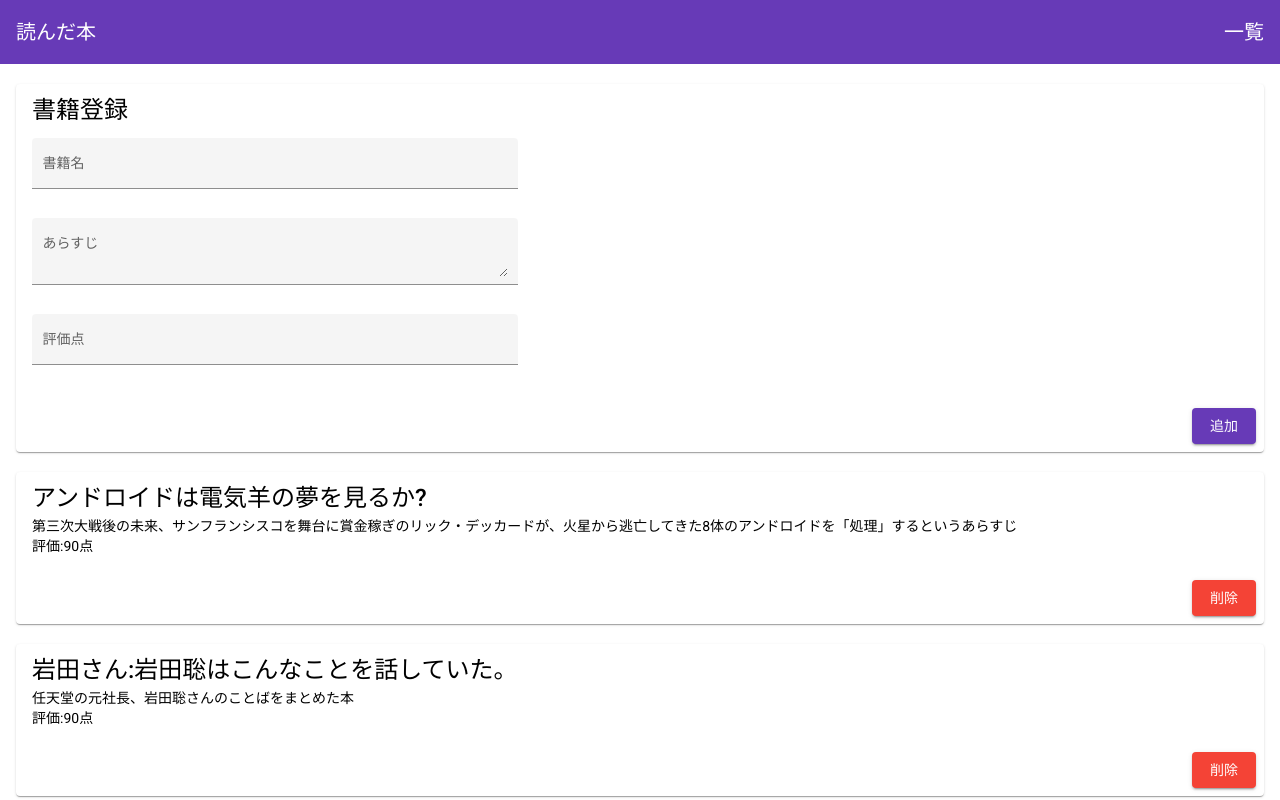
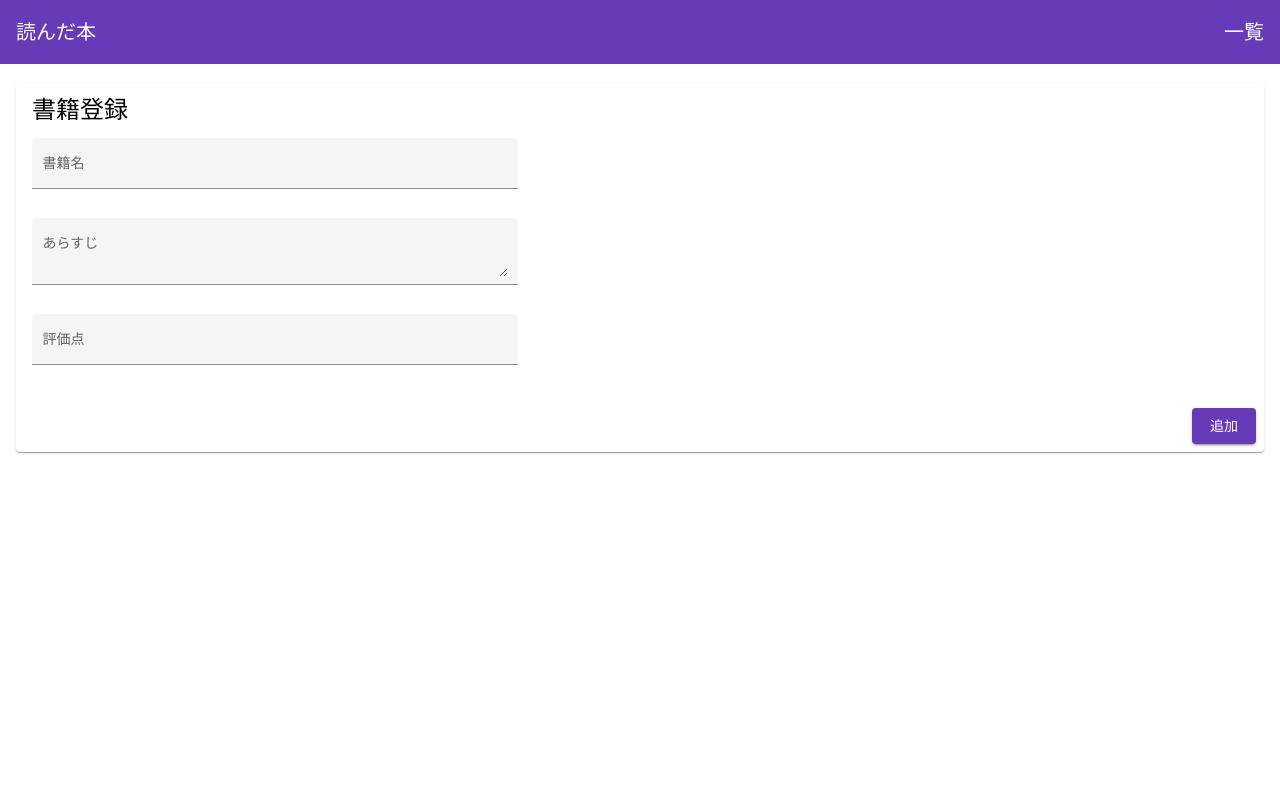
Before and after one commit to x1jy0/intern-book-app, an Angular app in the folder intern-book-app/: page / in a window 1280 px wide. Built offline with nearby package versions, Linux system fonts and the light colour scheme.

Commit message:
@Inputを記述

```diff
--- a/intern-book-app/src/app/components/card/card.component.ts
+++ b/intern-book-app/src/app/components/card/card.component.ts
@@ -1,4 +1,4 @@
-import { Component, OnInit } from '@angular/core';
+import { Component, OnInit,Input } from '@angular/core';
 import { Book } from '../../types/book'
 @Component({
   selector: 'app-card',
@@ -6,22 +6,13 @@
   styleUrls: ['./card.component.scss']
 })
 export class CardComponent implements OnInit {
-  bookList: Book[] = [
-    {
-      name: 'アンドロイドは電気羊の夢を見るか?',
-      detail: '第三次大戦後の未来、サンフランシスコを舞台に賞金稼ぎのリック・デッカードが、火星から逃亡してきた8体のアンドロイドを「処理」するというあらすじ',
-      evaluation: 90
-    },
-    {
-      name: '岩田さん:岩田聡はこんなことを話していた。',
-      detail: '任天堂の元社長、岩田聡さんのことばをまとめた本',
-      evaluation: 90
-    }
-  ]
+  @Input() bookList: Book[] = [];
+  @Input() buttonText: string ='';
 
   constructor() { }
 
   ngOnInit(): void {
+    console.log(this.bookList)
   }
 
 }
```
